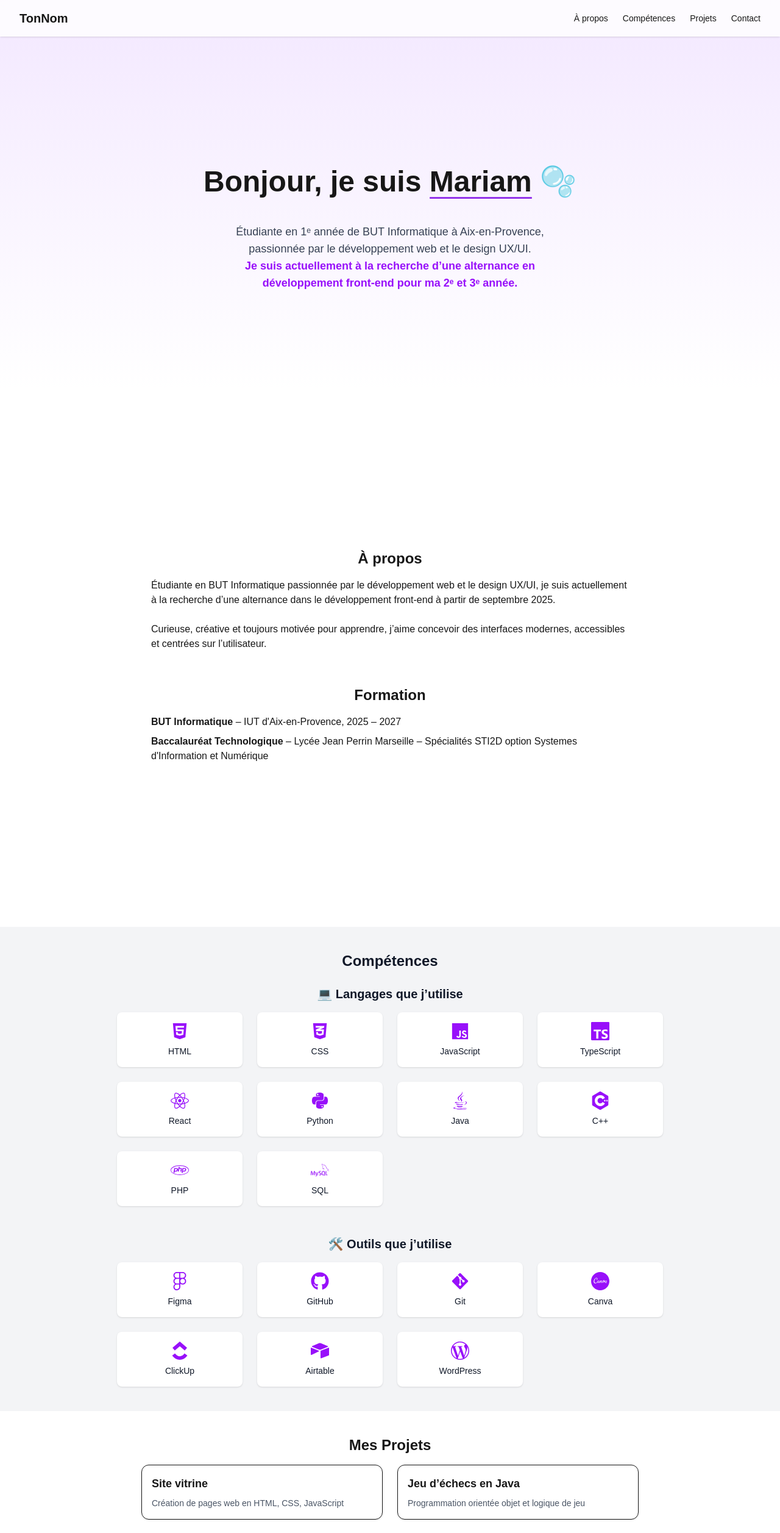
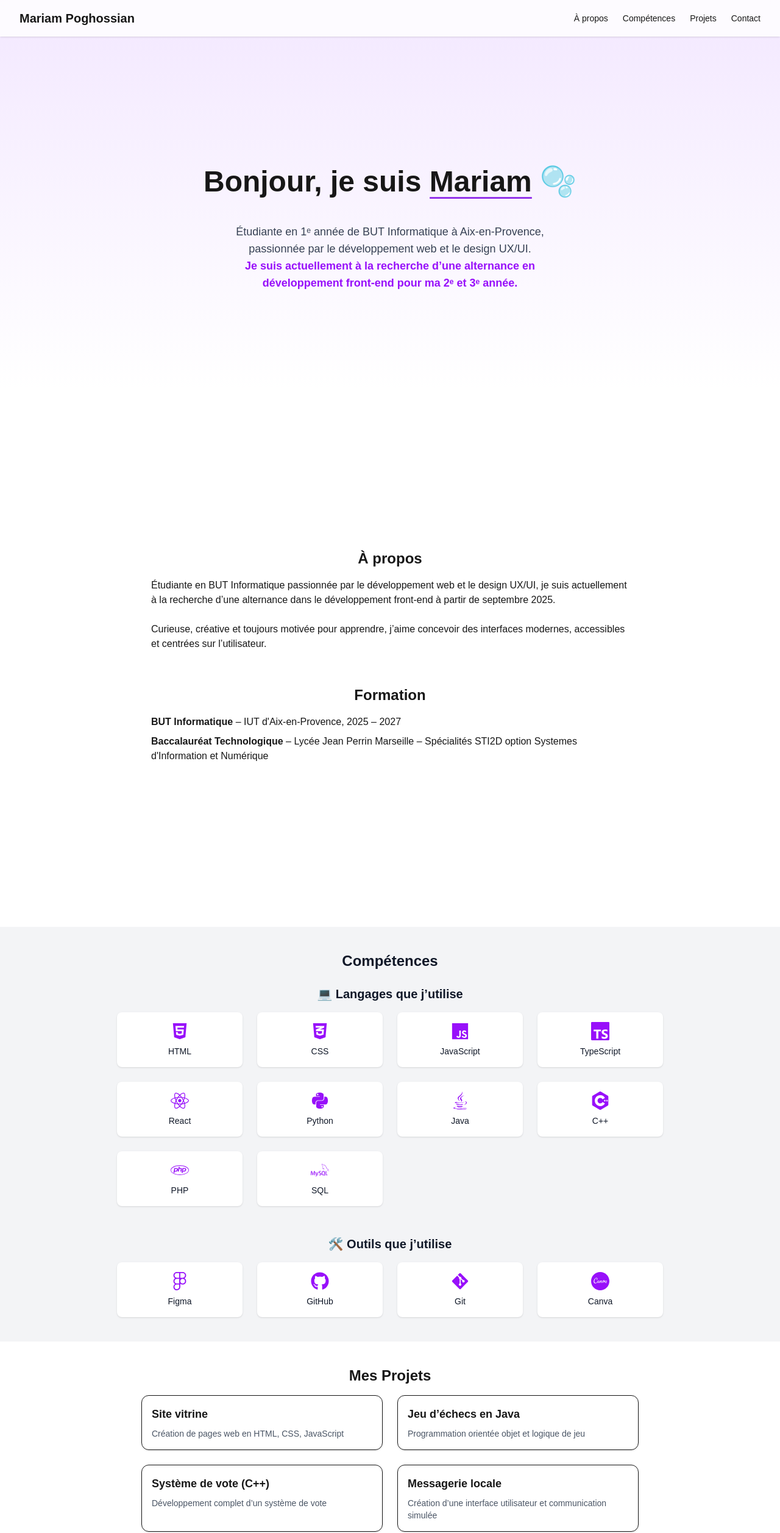
Before and after one commit to Mariam-Pgs/portfolio, a Next.js app: page / in a window 1280 px wide. Shown: the top 2514 px of the page at 61% size. Built offline with nearby package versions, Linux system fonts and the light colour scheme.

Commit message:
ajout prenom nom dans hero en haut a gauche, suppression outils dans skill qui ete en trop

```diff
--- a/src/components/Navbar.tsx
+++ b/src/components/Navbar.tsx
@@ -14,7 +14,7 @@ export default function Navbar() {
   return (
     <nav className="fixed top-0 left-0 right-0 bg-white/80 backdrop-blur z-50 shadow-sm flex justify-between items-center px-8 py-4">
       <h1 className="text-xl font-bold cursor-pointer" onClick={() => window.scrollTo({ top: 0, behavior: "smooth" })}>
-        TonNom
+        Mariam Poghossian
       </h1>
       <ul className="flex gap-6 text-sm">
         <li><a href="#about" onClick={(e) => handleScroll(e, "about")} className="hover:text-purple-600">À propos</a></li>
--- a/src/components/Skills.tsx
+++ b/src/components/Skills.tsx
@@ -4,7 +4,7 @@ import { JSX } from "react";
 import { useEffect, useRef } from "react";
 import { motion, useAnimation, useInView } from "framer-motion";
 import { FaHtml5, FaCss3Alt, FaJs, FaReact, FaPython, FaJava, FaGitAlt, FaGithub, FaFigma, FaPhp } from "react-icons/fa";
-import { SiCplusplus, SiTypescript, SiMysql, SiCanva, SiClickup, SiAirtable, SiWordpress } from "react-icons/si";
+import { SiCplusplus, SiTypescript, SiMysql, SiCanva, } from "react-icons/si";
 
 export default function Skills() {
   const ref = useRef(null);
@@ -54,9 +54,6 @@ export default function Skills() {
           <SkillBox icon={<FaGithub />} label="GitHub" />
           <SkillBox icon={<FaGitAlt />} label="Git" />
           <SkillBox icon={<SiCanva />} label="Canva" />
-          <SkillBox icon={<SiClickup />} label="ClickUp" />
-          <SkillBox icon={<SiAirtable />} label="Airtable" />
-          <SkillBox icon={<SiWordpress />} label="WordPress" />
         </div>
       </div>
     </motion.section>
```
